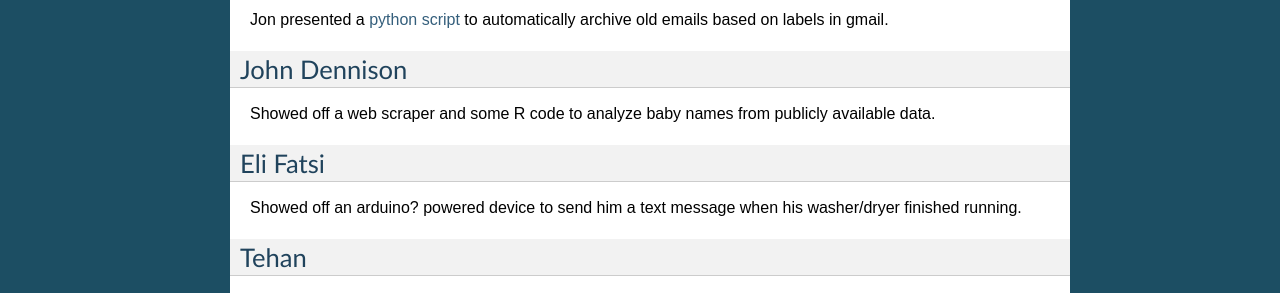
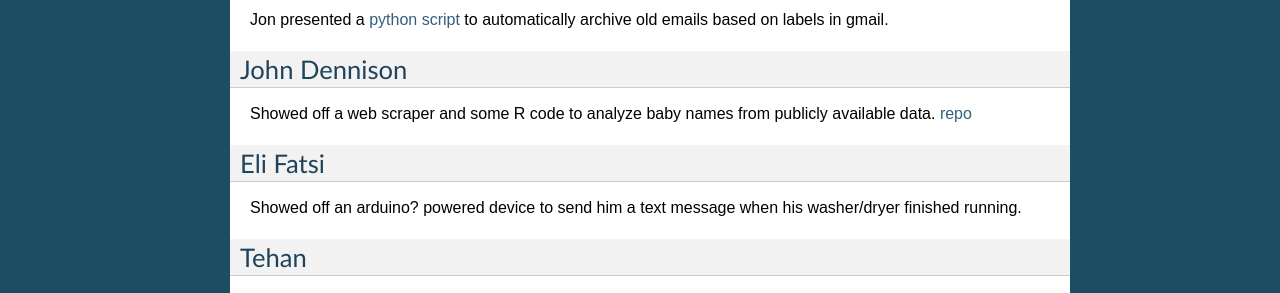
Before and after one commit to jbeluch/hack-and-tell-boulder, a Sphinx documentation site: the page built from docs/round6.rst, in a window 1280 px wide. Shown: the part 384-677 px from the top of the page. Built offline with Sphinx 7.4.7, drawn with Linux system fonts in a browser that asks for light colours; pages that are not in the unit, such as notebooks, are missing from menus.

Commit message:
Added link for ssa-names repo

```diff
--- a/docs/round6.rst
+++ b/docs/round6.rst
@@ -32,7 +32,7 @@ John Dennison
 -------------
 
 Showed off a web scraper and some R code to analyze baby names from publicly
-available data.
+available data. `repo <https://github.com/jofusa/ssa-baby-names>`_
 
 Eli Fatsi
 ---------
```
